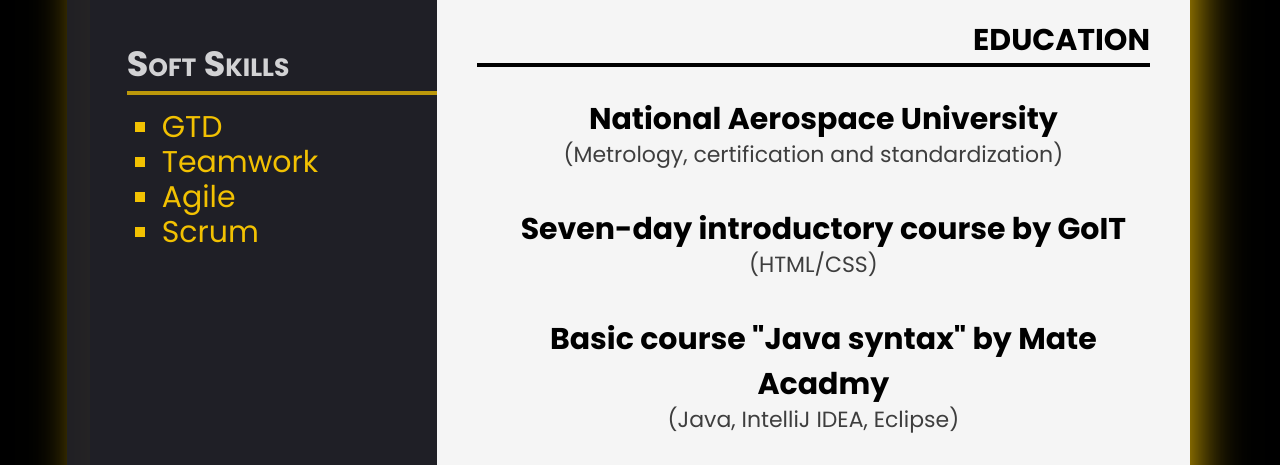
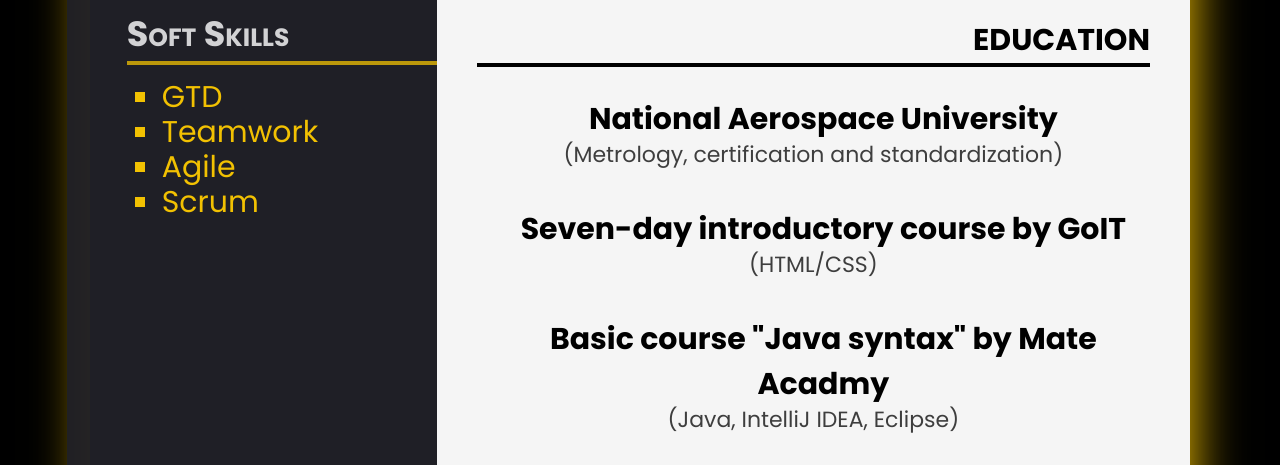
Before and after one commit to Kalegin-ya/rsschool-cv, a plain HTML site: page index.html in a window 1280 px wide. Shown: the part 808-1273 px from the top of the page. Drawn offline with Linux system fonts and the light colour scheme.

Commit message:
refactor: raise soft skills section

```diff
--- a/style.css
+++ b/style.css
@@ -254,7 +254,7 @@ aside {
 }
 
 .soft-skills-aside {
-  margin: 50px 0px 0 60px;
+  margin: 20px 0px 0 60px;
   font-size: 30px;
 }
 
```
